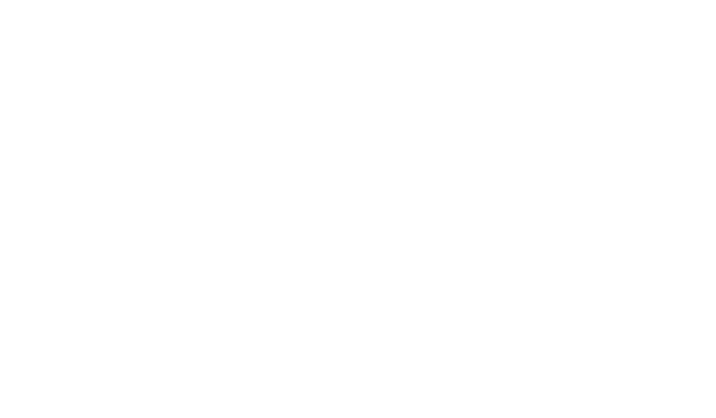
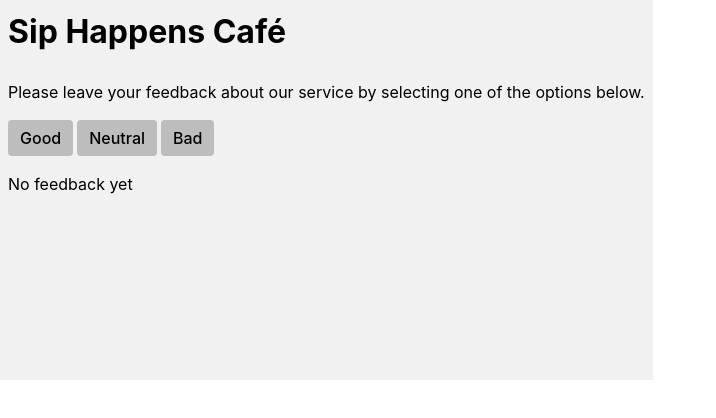
Before and after one commit to Vitalii-Artiukh/goit-react-hw-02, a React (Vite) app: page / in a window 1280 px wide. Shown: the top 418 px of the page, without its empty margins (0-716 px from the left). Built offline with nearby package versions, Linux system fonts and the light colour scheme; the HTML template or start-up script is replaced by a standard one.

Commit message:
proccess

```diff
--- a/src/App.jsx
+++ b/src/App.jsx
@@ -1,10 +1,64 @@
+import clsx from 'clsx';
+import { useState, react, useEffect, Children } from 'react';
 import styles from './components/App.module.css';
 import Feedback from './components/Feedback/Feedback';
 import Options from './components/Options/Options';
 import Description from './components/Description/Description';
+import Notification from './components/Notification/Notification';
 
 const App = () => {
-  return <div></div>;
+  ///////////  зберігаю типи відгуків на початок  /////
+  const [feedback, setFeedback] = useState({ good: 0, neutral: 0, bad: 0 });
+
+  const [] = useState(() => {
+    const savedData = localStorage.getItem('saveFeedbackResult');
+    console.log({ savedData });
+    if (savedData === null) {
+      return;
+    }
+    // setFeedback({ savedData });
+
+    // console.log(savedData);
+    // JSON.parse(window.localStorage.getItem('saveFeedbackResult'));
+    //
+  });
+
+  /////// змінюю відгуки  ///////
+  const updateFeedback = feedbackType => {
+    setFeedback({ ...feedback, [feedbackType]: feedback[feedbackType] + 1 });
+  };
+
+  useEffect(() => {
+    window.localStorage.setItem(
+      'saveFeedbackResult',
+      JSON.stringify({ feedback })
+    );
+  }, [feedback]);
+
+  ///////  обнуляю відгуки  //////
+  const resetFeedback = () => {
+    setFeedback({
+      good: (feedback.good = 0),
+      neutral: (feedback.neutral = 0),
+      bad: (feedback.bad = 0),
+    });
+  };
+
+  const totalFeedback = feedback.good + feedback.neutral + feedback.bad;
+
+  //////  render  /////
+  return (
+    <div className={clsx(styles.appWrapper)}>
+      <Description />
+      <Options
+        updateFeedback={updateFeedback}
+        resetFeedback={resetFeedback}
+        totalFeedback={totalFeedback}
+      />
+      <Notification totalFeedback={totalFeedback} />
+      <Feedback feedback={feedback} totalFeedback={totalFeedback} />
+    </div>
+  );
 };
 
 export default App;
--- a/src/components/App.module.css
+++ b/src/components/App.module.css
@@ -1,15 +1,6 @@
-/* .wrapper {
-  max-width: 1280px;
-  margin: 0 auto;
-  padding: 50px;
-  text-align: center;
+.appWrapper {
+  background-color: rgb(241, 241, 241);
+  color: black;
+  font-weight: 400;
+  height: 380px;
 }
-
-.title {
-  color: yellow;
-  margin-bottom: 16px;
-}
-
-.task {
-  margin-bottom: 12px;
-} */
--- a/src/components/Description/Description.jsx
+++ b/src/components/Description/Description.jsx
@@ -2,4 +2,14 @@ import { React, useState, useEffect } from 'react';
 import clsx from 'clsx';
 import styles from './Description.module.css';
 
-export default function Description() {}
+export default function Description() {
+  return (
+    <div className={clsx(styles.wrapper)}>
+      <h1 className={clsx(styles.title)}>Sip Happens Café</h1>
+      <p>
+        Please leave your feedback about our service by selecting one of the
+        options below.
+      </p>
+    </div>
+  );
+}
--- a/src/components/Description/Description.module.css
+++ b/src/components/Description/Description.module.css
@@ -0,0 +1,7 @@
+.wrapper {
+  padding: 8px;
+}
+
+.title {
+  margin-bottom: 24px;
+}
--- a/src/components/Feedback/Feedback.jsx
+++ b/src/components/Feedback/Feedback.jsx
@@ -2,4 +2,26 @@ import { React, useState, useEffect } from 'react';
 import clsx from 'clsx';
 import styles from './Feedback.module.css';
 
-export default function Feedback() {}
+const Feedback = ({ feedback, totalFeedback }) => {
+  return (
+    <div>
+      {totalFeedback > 0 && (
+        <ul className={clsx(styles.feedbackWrapper)}>
+          <li>Good: {feedback.good}</li>
+          <li>Neutral: {feedback.neutral}</li>
+          <li>Bad: {feedback.bad}</li>
+          <li>Total: {totalFeedback}</li>
+          <li>
+            Positive:{' '}
+            {totalFeedback > 0
+              ? Math.round((feedback.good / totalFeedback) * 100)
+              : 0}
+            %
+          </li>
+        </ul>
+      )}
+    </div>
+  );
+};
+
+export default Feedback;
--- a/src/components/Feedback/Feedback.module.css
+++ b/src/components/Feedback/Feedback.module.css
@@ -0,0 +1,7 @@
+.feedbackWrapper {
+  padding: 8px;
+  display: flex;
+  flex-direction: column;
+  gap: 4px;
+  height: 152px;
+}
--- /dev/null
+++ b/src/components/Notification/Notification.jsx
@@ -0,0 +1,15 @@
+import clsx from 'clsx';
+import { React } from 'react';
+import styles from './Notification.module.css';
+
+const Notification = ({ totalFeedback }) => {
+  return (
+    <>
+      {totalFeedback === 0 ? (
+        <p className={clsx(styles.notification)}>No feedback yet</p>
+      ) : null}
+    </>
+  );
+};
+
+export default Notification;
--- /dev/null
+++ b/src/components/Notification/Notification.module.css
@@ -0,0 +1,3 @@
+.notification {
+  padding: 8px;
+}
--- a/src/components/Options/Options.jsx
+++ b/src/components/Options/Options.jsx
@@ -2,4 +2,34 @@ import { React, useState, useEffect } from 'react';
 import clsx from 'clsx';
 import styles from './Options.module.css';
 
-export default function Options() {}
+const Options = ({ updateFeedback, resetFeedback, totalFeedback }) => {
+  return (
+    <div className={clsx(styles.optionsWrapper)}>
+      <button
+        onClick={() => updateFeedback('good')}
+        className={clsx(styles.button)}
+      >
+        Good
+      </button>
+      <button
+        onClick={() => updateFeedback('neutral')}
+        className={clsx(styles.button)}
+      >
+        Neutral
+      </button>
+      <button
+        onClick={() => updateFeedback('bad')}
+        className={clsx(styles.button)}
+      >
+        Bad
+      </button>
+      {totalFeedback > 0 && (
+        <button onClick={() => resetFeedback()} className={clsx(styles.button)}>
+          Reset
+        </button>
+      )}
+    </div>
+  );
+};
+
+export default Options;
--- a/src/components/Options/Options.module.css
+++ b/src/components/Options/Options.module.css
@@ -0,0 +1,15 @@
+.optionsWrapper {
+  display: flex;
+  flex-direction: row;
+  gap: 4px;
+  padding: 8px;
+}
+
+.button {
+  padding: 6px 12px;
+  background-color: rgb(189, 189, 189);
+  border: none;
+  border-radius: 4px;
+  color: black;
+  font-weight: 500;
+}
--- a/src/index.css
+++ b/src/index.css
@@ -14,13 +14,13 @@
 }
 
 #root {
-  margin: 0 auto;
+  /* margin: 0 auto; */
 }
 
 body {
   margin: 0;
   display: flex;
-  place-items: center;
+  /* place-items: center; */
   min-width: 320px;
   min-height: 100vh;
 }
@@ -45,8 +45,8 @@ body {
 }
 
 /* Убираем внутренние отступы */
-ul[class],
-ol[class] {
+ul,
+ol {
   padding: 0;
 }
 
```
